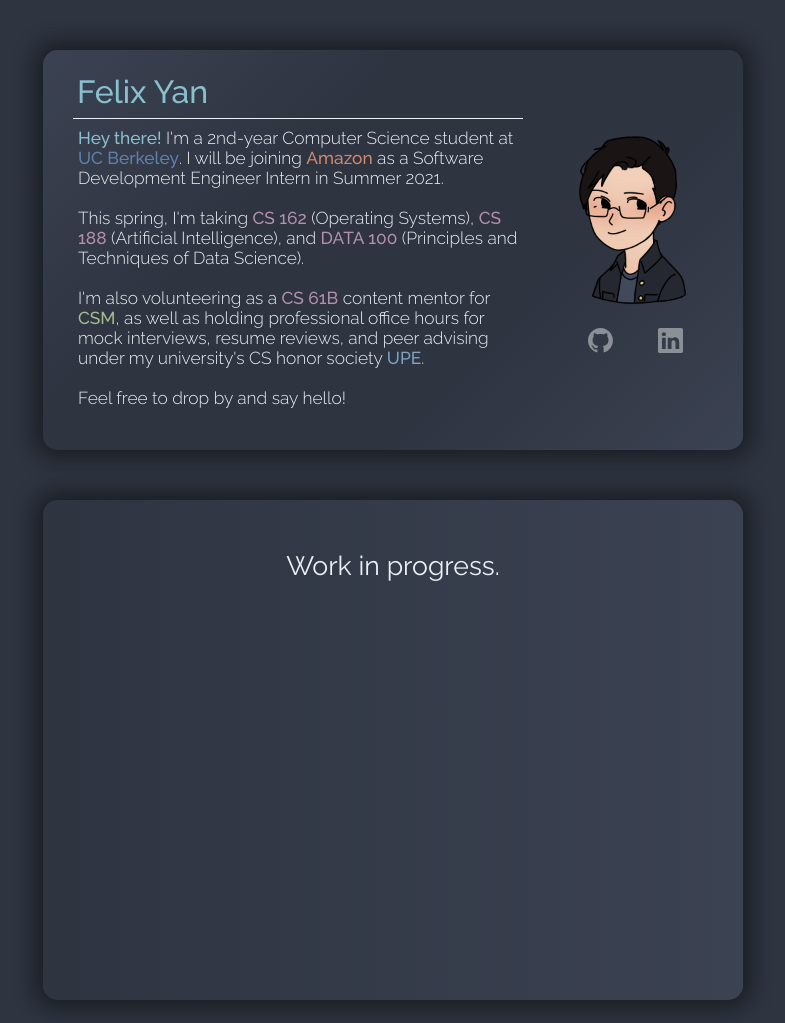
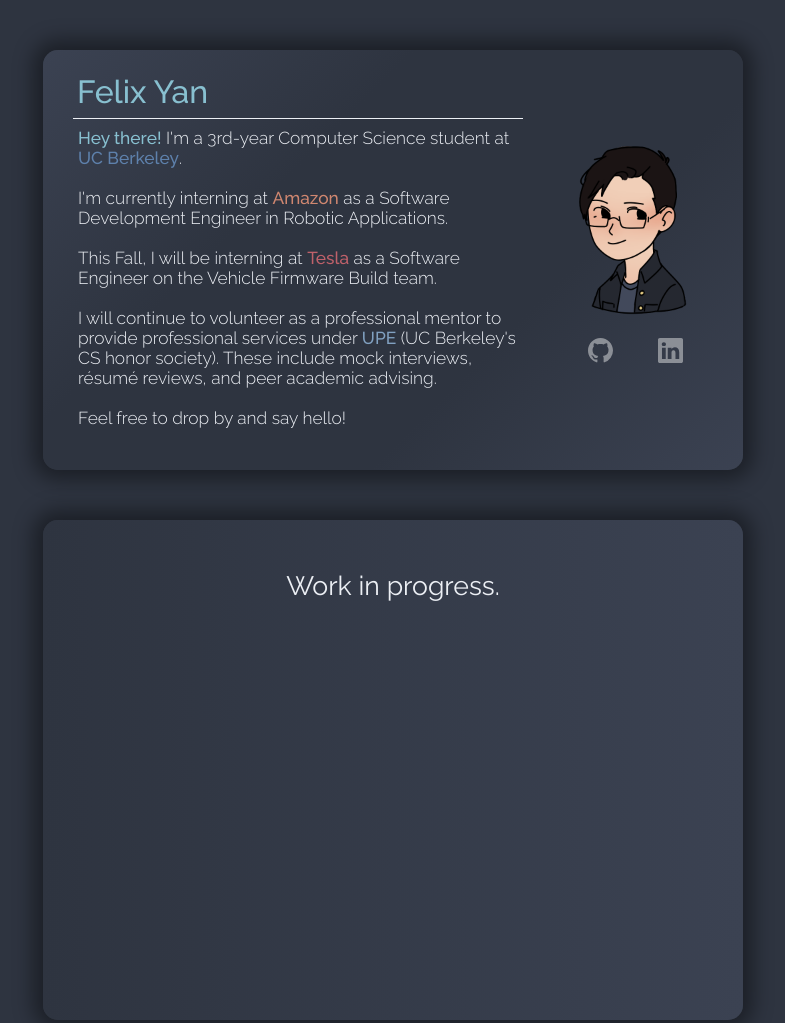
Before and after one commit to feefs/feefs.github.io, a website: page index.html in a window 1280 px wide. Shown: the top 1023 px of the page, without its empty margins (247-1032 px from the left). Drawn offline with Linux system fonts and the light colour scheme.

Commit message:
summer 2021 update

```diff
--- a/index.html
+++ b/index.html
@@ -22,41 +22,32 @@
                 <div class="namecard-text">
                     <span>
                         <span class="hey" onmouseover="heyOver()" onmouseout="heyOut()">Hey there!</span>
-                        I'm a 2nd-year Computer Science student at
+                        I'm a 3rd-year Computer Science student at
                         <a style="text-decoration: none;" href="https://www.berkeley.edu/" rel="noreferrer" target="_blank" class="ucb">UC Berkeley</a>.
-                        I will be joining
-                        <a style="text-decoration: none;" href="https://www.amazon.com/" rel="noreferrer" target="_blank" class="amazon">Amazon</a>
-                        as a Software Development Engineer Intern in Summer 2021.
                         <br><br>
                     </span>
                     <span>
-                        This spring, I'm taking
-                        <a style="text-decoration: none;" href="https://cs162.org/" rel="noreferrer" target="_blank" class="cs162">CS 162</a>
-                        (Operating Systems),
-                        <a style="text-decoration: none;" href="https://inst.eecs.berkeley.edu/~cs188/sp21/" rel="noreferrer" target="_blank" class="cs188">CS 188</a>
-                        (Artificial Intelligence), and
-                        <a style="text-decoration: none;" href="http://www.ds100.org/sp21/" rel="noreferrer" target="_blank" class="data100">DATA 100</a>
-                        (Principles and Techniques of Data Science).
+                        I'm currently interning at
+                        <a style="text-decoration: none;" href="https://www.amazon.com/" rel="noreferrer" target="_blank" class="amazon">Amazon</a>
+                        as a Software Development Engineer in Robotic Applications.
                         <br><br>
                     </span>
                     <span>
-                        I'm also volunteering as a
-                        <a style="text-decoration: none;" href="https://sp21.datastructur.es/" rel="noreferrer" target="_blank" class="cs61b">CS 61B</a>
-                        content mentor for
-                        <a style="text-decoration: none;" href="https://csmentors.berkeley.edu/" rel="noreferrer" target="_blank" class="csm">CSM</a>,
-                        as well as holding professional office hours for mock interviews, resume reviews, and peer advising under my university's CS honor society
-                        <a style="text-decoration: none;" href="https://upe.berkeley.edu/profdev/services/" rel="noreferrer" target="_blank" class="upe">UPE</a>.
+                        This Fall, I will be interning at
+                        <a style="text-decoration: none;" href="https://www.tesla.com/" rel="noreferrer" target="_blank" class="tesla">Tesla</a>
+                        as a Software Engineer on the Vehicle Firmware Build team.
+                        <br><br>
+                    </span>
+                    <span>
+                        I will continue to volunteer as a professional mentor to provide professional services under
+                        <a style="text-decoration: none;" href="https://upe.berkeley.edu/profdev/services/" rel="noreferrer" target="_blank" class="upe">UPE</a>
+                        (UC Berkeley's CS honor society).
+                        These include mock interviews, résumé reviews, and peer academic advising.
                         <br><br>
                     </span>
                     <span>
                         Feel free to drop by and say hello!
                     </span>
-                    <!-- <span>
-                        In my recent free time, I've been building a mechanical keyboard,
-                        familiarizing myself with personal finance and investing,
-                        as well as learning a bit of web development.
-                        <br><br>
-                    </span> -->
                 </div>
             </div>
         </div>
--- a/scss/cards/_namecard.scss
+++ b/scss/cards/_namecard.scss
@@ -29,7 +29,7 @@
 	background: linear-gradient(-45deg, $nord1, $nord0, $nord0, $nord1);
 
 	@media screen and (min-width: $desktop) {
-		height: 400px;
+		height: 420px;
 	}
 }
 
@@ -113,28 +113,8 @@
 				font-weight: 500;
 			}
 
-			.data100 {
-				color: $nord15;
-				font-weight: 500;
-			}
-
-			.cs162 {
-				color: $nord15;
-				font-weight: 500;
-			}
-
-			.cs188 {
-				color: $nord15;
-				font-weight: 500;
-			}
-
-			.cs61b {
-				color: $nord15;
-				font-weight: 500;
-			}
-
-			.csm {
-				color: $nord14;
+			.tesla {
+				color: $nord11;
 				font-weight: 500;
 			}
 
@@ -188,7 +168,7 @@
 	@media screen and (min-width: $desktop) {
 		position: absolute;
 		height: 275px;
-		top: 62.5px;
+		top: 72.5px;
 		right: 10px;
 	}
 }
```
Also changed, not shown: scss/css/home.css, 1 other file.
